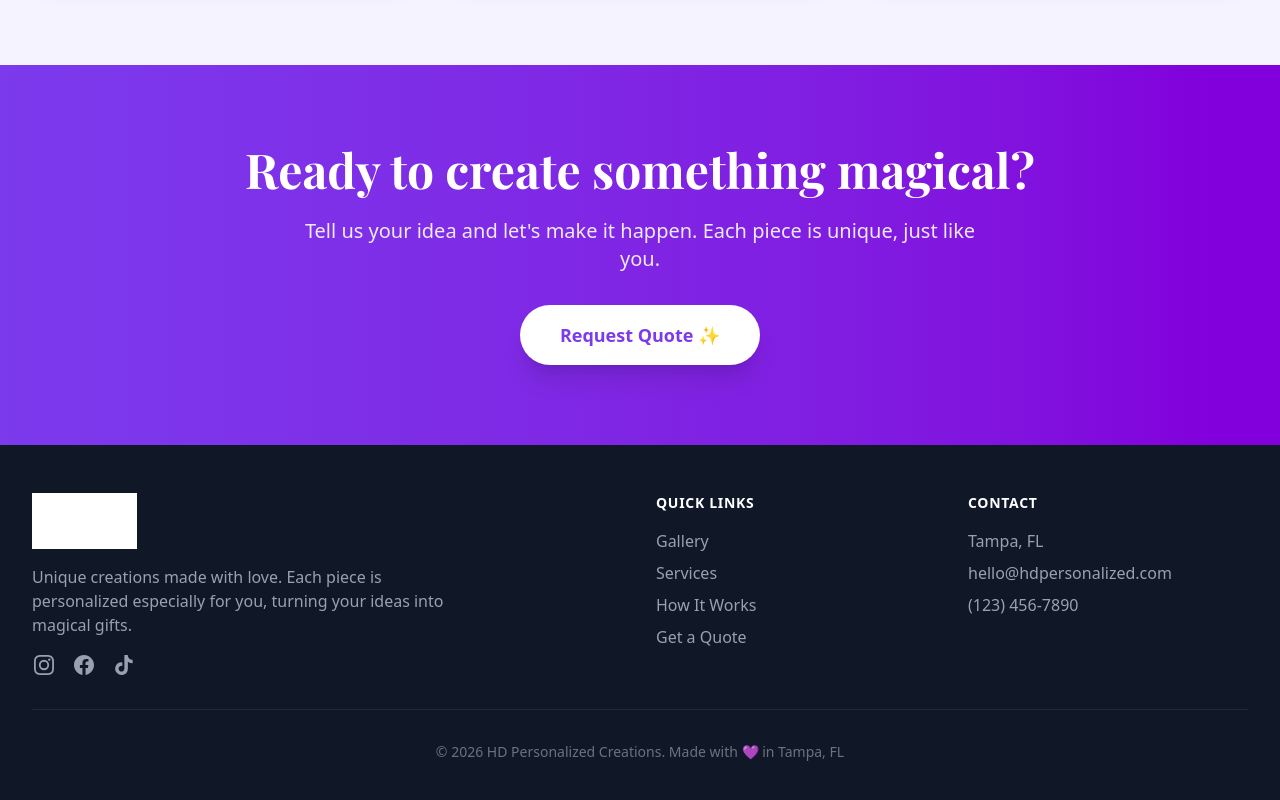
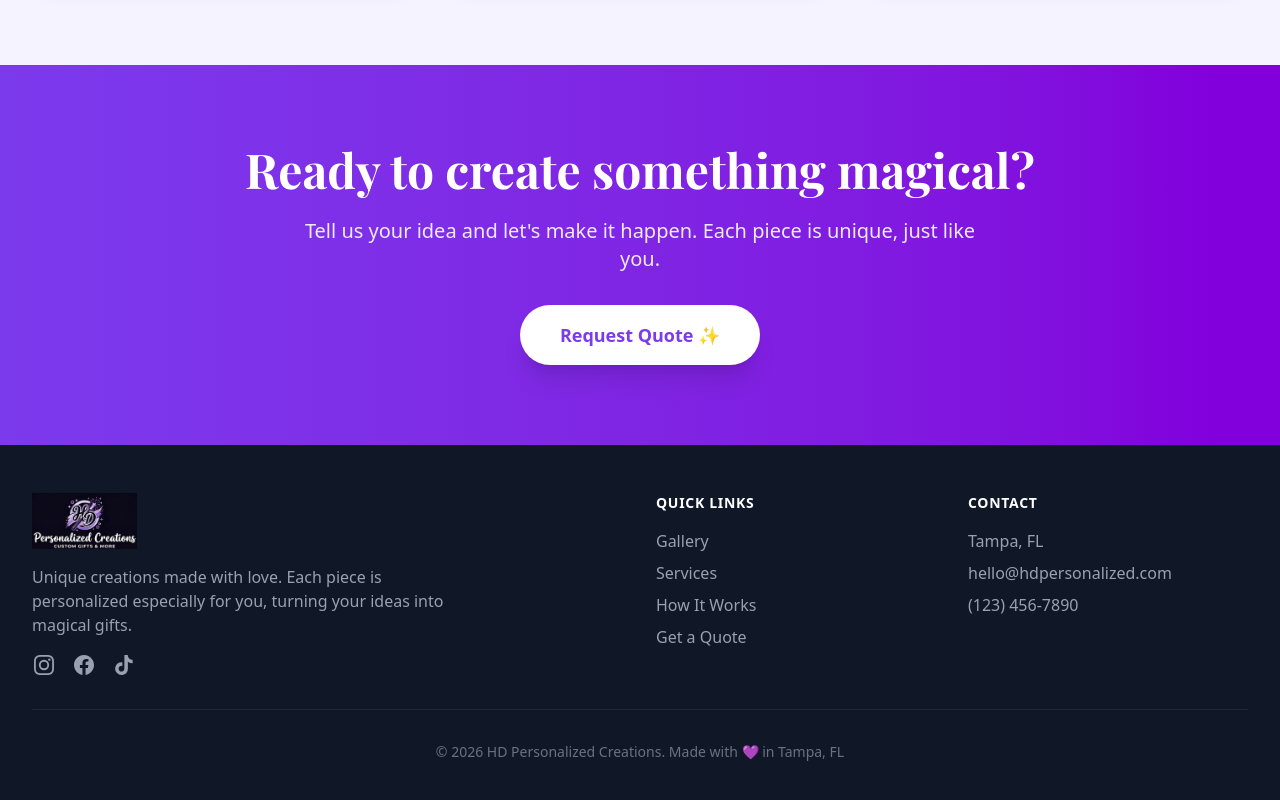
Before and after one commit to yordy89/hd-personalized-creations, a Next.js app: page / in a window 1280 px wide. Shown: the part 3620-4420 px from the top of the page. Built offline with nearby package versions, Linux system fonts and the light colour scheme; a web font is replaced by a local one.

Commit message:
fix: use white logo directly in footer

```diff
--- a/src/components/Footer.tsx
+++ b/src/components/Footer.tsx
@@ -45,11 +45,11 @@ export function Footer() {
           <div className="col-span-1 md:col-span-2">
             <div className="mb-4">
               <Image
-                src="/logo.png"
-                alt="HD Personalized Creations"
+                src="/logo-white.png"
+                alt="Personalized Creations"
                 width={160}
                 height={60}
-                className="h-14 w-auto brightness-0 invert"
+                className="h-14 w-auto"
               />
             </div>
             <p className="text-gray-400 mb-4 max-w-md">
```
